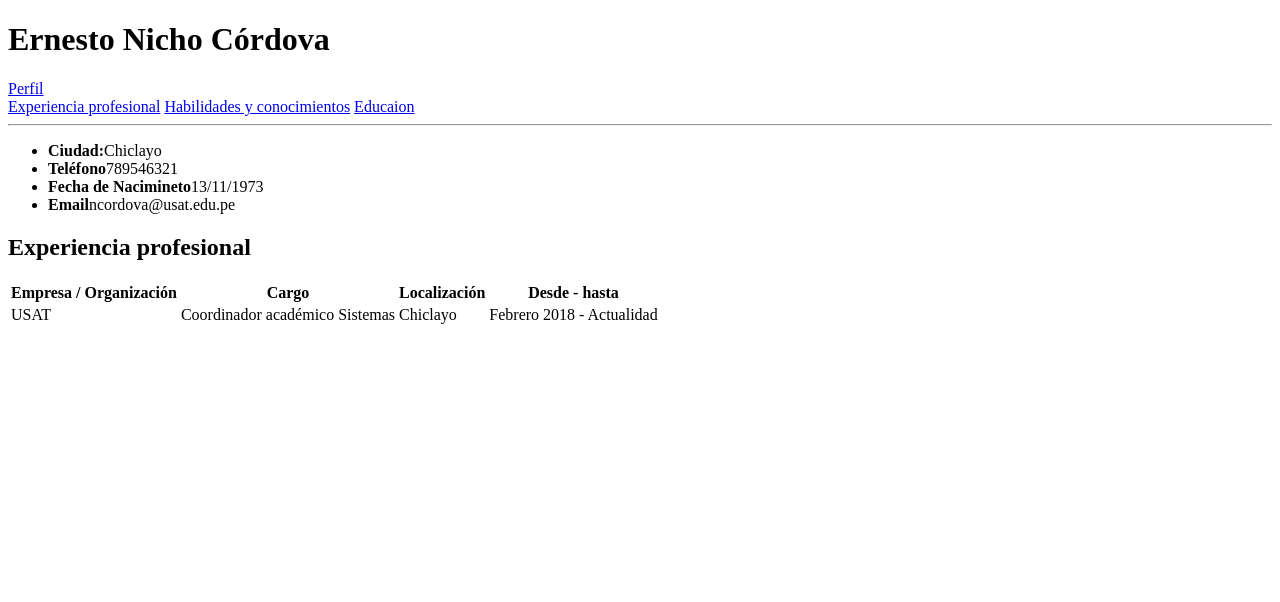
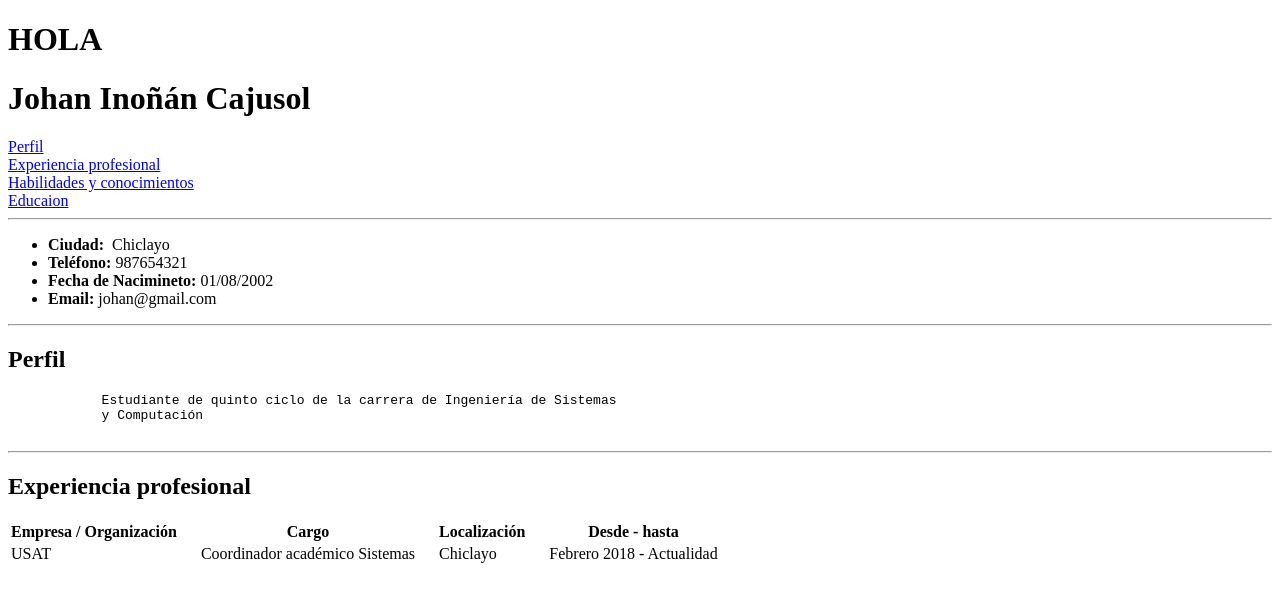
Before and after one commit to JohanKIC/JohanKIC_2021_I_Inonan, a plain HTML site: page CV.html in a window 1280 px wide. Drawn offline with Linux system fonts and the light colour scheme.

Commit message:
Sesion10_

```diff
--- a/CV.html
+++ b/CV.html
@@ -3,44 +3,53 @@
     <head>
         <meta charset="UTF-8">
         <meta name="viewport" cotent="wigth=device-width, initial-scale=1">
-        <meta name="descripcion" content="CV de Ernesto Nicho Córdova">
+        <meta name="descripcion" content="CV de Johan Inoñán Cajusol">
         <meta name="keywords" content="CV, USAT, Sistemas">
-        <meta name="author" content="Ernesto Nicho Córdova">
+        <meta name="author" content="Johan Inoñán Cajusol">
 
-        <title> Ernesto Nicho Córdova - CV </title>
+        <title> Johan Inoñán Cajusol - CV </title>
     </head>
 
     <body>
 
-        <h1>Ernesto Nicho Córdova</h1>
+        <h1>HOLA</h1>
+
+        <h1>Johan Inoñán Cajusol</h1>
             <a href="#perfil">Perfil</a> <br>
-            <a href="#experiencia">Experiencia profesional</a>
-            <a href="#habilidades">Habilidades y conocimientos</a>
+            <a href="#experiencia">Experiencia profesional</a> <br>
+            <a href="#habilidades">Habilidades y conocimientos</a> <br>
             <a href="#educacion">Educaion</a>
         <hr>
         <ul>
-            <li><strong>Ciudad:</strong>Chiclayo</li>
-            <li><strong>Teléfono</strong>789546321</li>
-            <li><strong>Fecha de Nacimineto</strong>13/11/1973</li>
-            <li><strong>Email</strong>ncordova@usat.edu.pe</li>
+            <li><strong>Ciudad:</strong> &nbsp;Chiclayo</li>
+            <li><strong>Teléfono:</strong>&nbsp;987654321</li>
+            <li><strong>Fecha de Nacimineto:</strong>&nbsp;01/08/2002</li>
+            <li><strong>Email:</strong>&nbsp;johan@gmail.com</li>
         </ul>
+        <hr>
+        <h2 id="perfil">Perfil</h2>
+        <pre>
+            Estudiante de quinto ciclo de la carrera de Ingeniería de Sistemas
+            y Computación
+        </pre>
+        <hr>
 
         <h2 id="experiencia">Experiencia profesional</h2>
         <table>
             <thead>
                 <tr>
                     <th>Empresa / Organización</th>
-                    <th>Cargo</th>
-                    <th>Localización</th>
-                    <th>Desde - hasta</th>
+                    <th>&nbsp;&nbsp;&nbsp;&nbsp;&nbsp;Cargo</th>
+                    <th>&nbsp;&nbsp;&nbsp;&nbsp;&nbsp;Localización</th>
+                    <th>&nbsp;&nbsp;&nbsp;&nbsp;&nbsp;Desde - hasta</th>
                 </tr>
             </thead>
             <tbody>
                 <tr>
                     <td>USAT</td>
-                    <td>Coordinador académico Sistemas</td>
-                    <td>Chiclayo</td>
-                    <td>Febrero 2018 - Actualidad</td>
+                    <td>&nbsp;&nbsp;&nbsp;&nbsp;&nbsp;Coordinador académico Sistemas</td>
+                    <td>&nbsp;&nbsp;&nbsp;&nbsp;&nbsp;Chiclayo</td>
+                    <td>&nbsp;&nbsp;&nbsp;&nbsp;&nbsp;Febrero 2018 - Actualidad</td>
                 </tr>
             </tbody>
         </table>
```
Also changed, not shown: index.html (+0 -2 lines).
